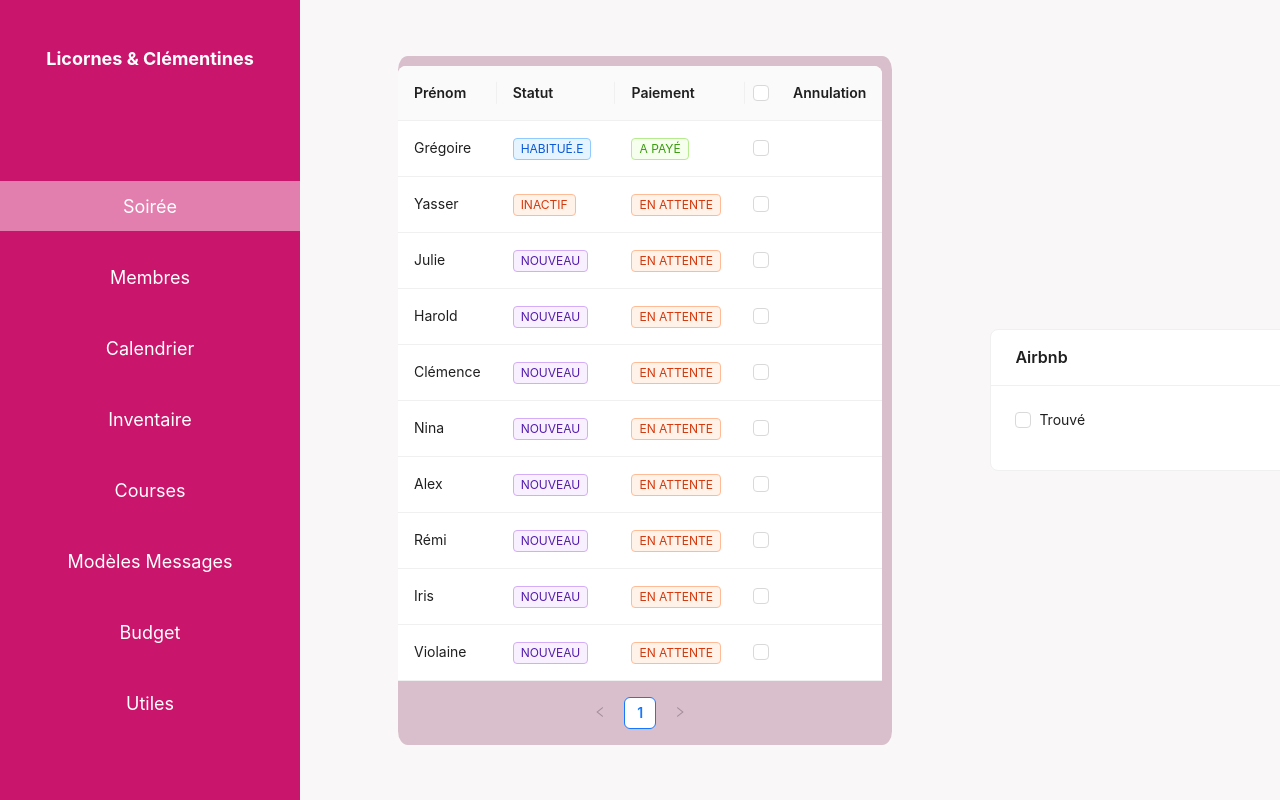
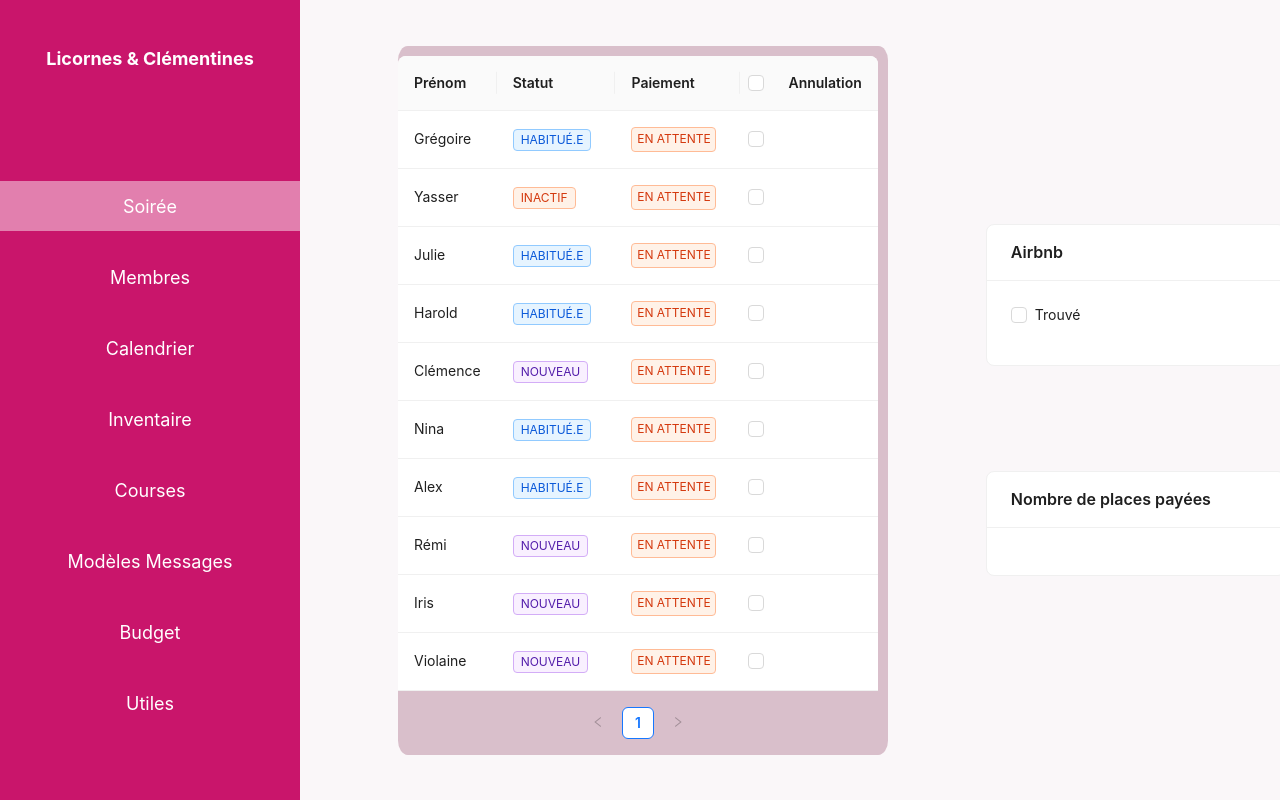
Before and after one commit to LaurieClu/L-C, a React (Create React App) app in the folder l-c/: page / in a window 1280 px wide. Built offline with nearby package versions, Linux system fonts and the light colour scheme.

Commit message:
tag paiement changed on click

```diff
--- a/l-c/src/components/Airbnb.tsx
+++ b/l-c/src/components/Airbnb.tsx
@@ -14,7 +14,7 @@ export const Airbnb= () =>{
     const [adress, setAdress] = useState (() => {
          // getting stored value
         const saved = localStorage.getItem("adress");
-        return saved || "Entrer adresse";
+        return saved || "";
     });
 
 
--- /dev/null
+++ b/l-c/src/components/NbPlaces.tsx
@@ -0,0 +1,14 @@
+import * as React from "react";
+import Card from "antd/es/card/Card";
+
+
+export const NbPlaces = () => {
+
+    return (
+        <div>
+            <Card title="Nombre de places payées" style={{ width: 300}}>
+
+            </Card>
+        </div>
+    )
+}
--- /dev/null
+++ b/l-c/src/components/PaiementTag.tsx
@@ -0,0 +1,41 @@
+import * as React from "react";
+import { useState, useEffect } from "react";
+import { Tag } from "antd";
+
+
+export const PaiementTag = () => {
+
+    const [active, setActive] = useState(false)
+    const [textTag, setTextTag] = useState ("En attente")
+    const [ colorTag, setColorTag] = useState ("volcano")
+
+    const handleClick = () => {
+        if (active){
+            setActive(false)
+            setTextTag("En attente")
+            setColorTag("volcano");
+        }else {
+            setActive(true)
+            setTextTag("A payé")
+            setColorTag("green")
+        }
+
+    };
+
+    return (
+        <Tag
+            id= 'paiementTag'
+            color={colorTag}
+            onClick={handleClick}
+            key={textTag}
+            style={{ display: "flex", flexDirection: "column", justifyContent: "center", alignItems: "center", width: 85, height: 25 }}
+            onChange={
+                (e) => {
+                  localStorage.setItem('paiementTag',`${active}`);
+                  setActive(active);
+                }
+              }>
+            {textTag.toUpperCase()}
+        </Tag>
+    )
+}
--- a/l-c/src/data/soireeData.tsx
+++ b/l-c/src/data/soireeData.tsx
@@ -24,14 +24,14 @@ export const data: DataType[] = [
     {
         key: '3',
         name: 'Julie',
-        statut: ['Nouveau'],
-        paiement: ['En attente'],
+        statut: ['Habitué.e'],
+        paiement: ['A payé'],
         annulation: false,
     },
     {
         key: '4',
         name: 'Harold',
-        statut: ['Nouveau'],
+        statut: ['Habitué.e'],
         paiement: ['En attente'],
         annulation: false,
     },
@@ -39,28 +39,28 @@ export const data: DataType[] = [
         key: '5',
         name: 'Clémence',
         statut: ['Nouveau'],
-        paiement: ['En attente'],
+        paiement: ['Payé'],
         annulation: false,
     },
     {
         key: '6',
         name: 'Nina',
-        statut: ['Nouveau'],
+        statut: ['Habitué.e'],
         paiement: ['En attente'],
         annulation: false,
     },
     {
         key: '7',
         name: 'Alex',
-        statut: ['Nouveau'],
-        paiement: ['En attente'],
+        statut: ['Habitué.e'],
+        paiement: ['Payé'],
         annulation: false,
     },
     {
         key: '8',
         name: 'Rémi',
         statut: ['Nouveau'],
-        paiement: ['En attente'],
+        paiement: ['Payé'],
         annulation: false,
     },
     {
--- a/l-c/src/pages/soiree.tsx
+++ b/l-c/src/pages/soiree.tsx
@@ -1,17 +1,37 @@
 import * as React from "react";
 import { useState } from "react";
-import { Table, Tag } from 'antd';
+import { Select, Table, Tag } from 'antd';
 import type { ColumnsType, TablePaginationConfig } from 'antd/es/table';
 import { TableContainer, Date } from "../styles/Soiree";
 import { Airbnb } from "../components/Airbnb"
 import { DataType, data } from "../data/soireeData";
-import { WrapperPage } from "../styles/GlobalPage";
+import { CardWrapper, WrapperPage } from "../styles/GlobalPage";
+import type { CustomTagProps } from 'rc-select/lib/BaseSelect';
+import { NbPlaces } from "../components/NbPlaces";
+import { PaiementTag } from "../components/PaiementTag";
+
 
 
 type TablePaginationPosition = NonNullable<TablePaginationConfig['position']>[number];
 
 
+// const tagRender = (props: CustomTagProps) => {
+//   const { label, value } = props;
+
+//   return (
+//     <Tag
+//       color={value}
+//       style={{ marginRight: 3 }}
+//     >
+//       {label}
+//     </Tag>
+//   );
+// };
+
+
+
 export const columns: ColumnsType<DataType> = [
+
     {
         title: 'Prénom',
         dataIndex: 'name',
@@ -41,21 +61,31 @@ export const columns: ColumnsType<DataType> = [
         title: 'Paiement',
         dataIndex: 'paiement',
         key: 'paiement',
-        render: (_, { paiement }) => (
-            <>
-                {paiement.map((paiement) => {
-                    let color = paiement.length > 5 ? 'green' : 'green';
-                    if (paiement === 'En attente') {
-                        color = 'volcano';
-                    }
-                    return (
-                        <Tag color={color} key={paiement}>
-                            {paiement.toUpperCase()}
-                        </Tag>
-                    );
-                })}
-            </>
-        ),
+        render: (_, {  }) => (
+//             <>
+//                 {paiement.map((paiement) => {
+//                     let color = paiement.length > 5 ? 'green' : 'green';
+//                     if (paiement === 'En attente') {
+//                         color = 'volcano';
+//                     }
+//                     return (
+//                         <Select
+//                             mode="multiple"
+//                             tagRender={tagRender}
+//                             defaultValue= {'volcano'}
+//                             style={{ width: 100 }}
+//                             options={[
+//                                 { value: 'green', label: 'A payé' },
+//                                 { value: 'volcano', label: 'En attente' },
+
+// ]}>
+
+//                          </Select>
+                        <PaiementTag></PaiementTag>
+                    )
+                // })}
+            // </>
+        // ),
     },
     Table.SELECTION_COLUMN,
     {
@@ -85,7 +115,10 @@ const Soiree = () => {
                 pagination={{ position: [bottom] }}
                 dataSource={data} />
             </TableContainer>
-            <Airbnb/>
+            <CardWrapper>
+                <Airbnb/>
+                <NbPlaces/>
+            </CardWrapper>
         </WrapperPage>
     );
 }
--- a/l-c/src/styles/GlobalPage.tsx
+++ b/l-c/src/styles/GlobalPage.tsx
@@ -18,9 +18,12 @@ export const WrapperPage = styled.div`
 
 `;
 
-// export const CardWrapper = styled.div`
-//     display: flex;
-//     flex-direction: column;
-//     justify-content: space-between;
-//     background-color: green;
-// `;
+export const CardWrapper = styled.div`
+    display: flex;
+    flex-direction: column;
+    justify-content: space-evenly;
+    align-items: center;
+    width: 50vh;
+    height: 70vh;
+    //background-color: green;
+`;
```
